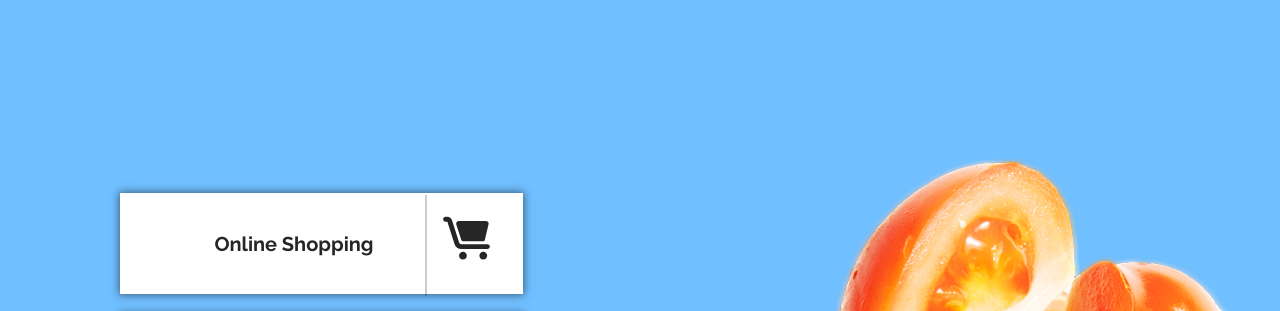
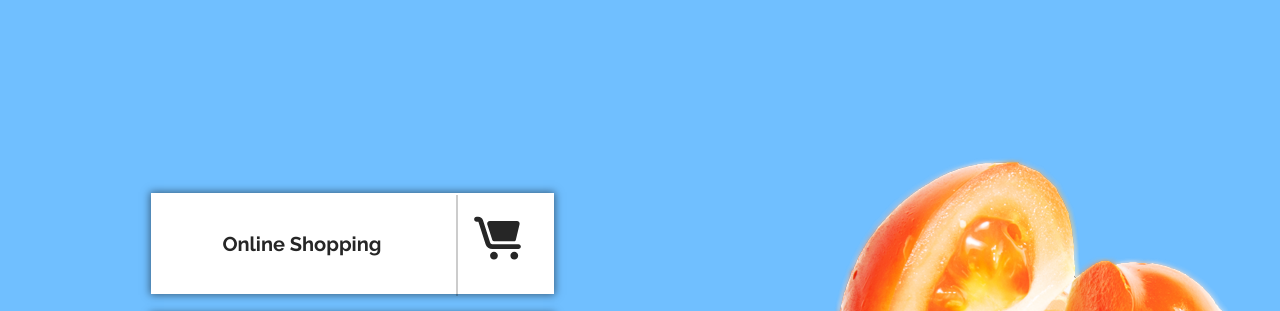
Before and after one commit to innabereshuk/Cahee_icon-shrift, a plain HTML site: page index.html in a window 1280 px wide. Shown: the top 311 px of the page. Drawn offline with Linux system fonts and the light colour scheme.

Commit message:
init commit

```diff
--- a/scss/styles.scss
+++ b/scss/styles.scss
@@ -42,17 +42,13 @@ a, button {
     background-size: auto;
     background-repeat: no-repeat;
     display: flex;
-    justify-content: center;
+    justify-content: space-around;
     align-items: center;
 }
 
 .list {
-    display: flex;
-    flex-direction: column;
-    text-align: center;
-    width: calc(100% / 2);
-    padding: 18rem 6rem 15rem;
-    &__item {
+    padding: 18rem 11rem 15rem;
+        &__item {
         width: 40.3rem;
         background: $bg-list;
         margin-bottom: 2rem;
@@ -62,10 +58,10 @@ a, button {
     &__link {
         display: flex;
         position: relative;
-        justify-content: space-between;
         align-items: center;
+        text-align: center;
         @include font(2rem, $text-color, 700, $text-ff, 1.3);
-        padding: 2.1rem 2.3rem;
+        padding: 2.1rem 2.3rem 2.1rem 0;
         border: $b-size solid transparent;
         &::after {
             content: "";
@@ -73,8 +69,8 @@ a, button {
             position: absolute;
             top: 0;
             left: 30.3rem;
-            width: 2px;
-            height: 101px;
+            width: .2rem;
+            height: 10.1rem;
             background: rgba(0, 0, 0, .2);
         }
         &:hover,
@@ -99,7 +95,9 @@ a, button {
 
         }
         span {
+            display: block;
             margin: 0 auto;
+            padding-right: 2.3rem;
         }
     }
 }
@@ -111,16 +109,15 @@ a, button {
         position: absolute;
         top: 0;
         left: 30.3rem;
-        width: 2px;
-        height: 101px;
+        width: .2rem;
+        height: 10.1rem;
     }
 
 
 .title {
     @include font(9rem, $title-color, 700, $text-ff, 1.3);
-    width: calc(100% / 2);
-    max-height: 360px;
-    max-width: calc(100% / 2 - 40px);
+    max-height: 36rem;
     overflow: hidden;
-    hyphens: auto;
-}
+    margin-left: 2rem;
+    margin-right: 1rem;
+   }
```
Also changed, not shown: css/styles.css.
